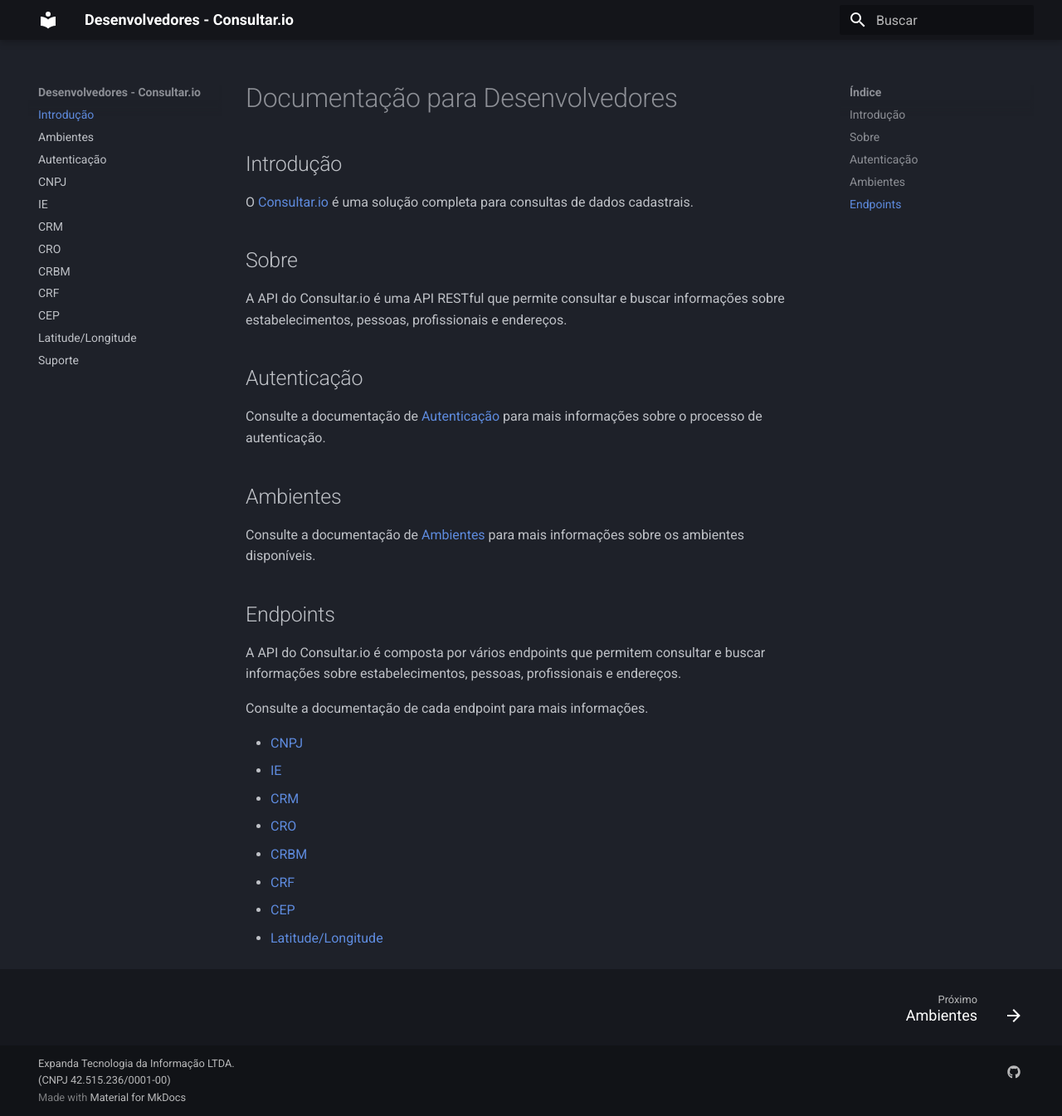
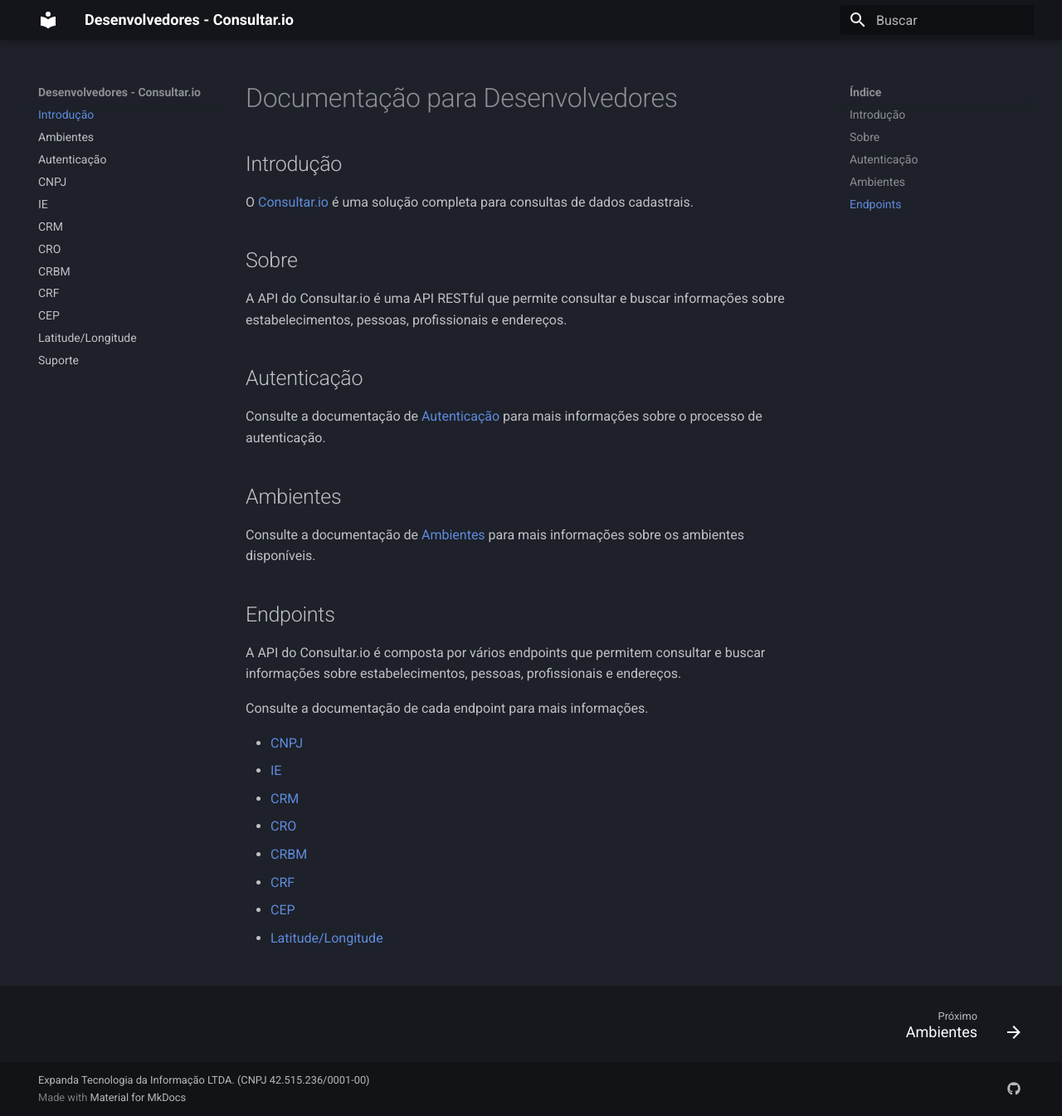
Before and after one commit to consultar-io/doc, an MkDocs documentation site: the page built from docs/index.md, in a window 1280 px wide and 1345 px high. Shown: the whole window at 83% size. Built offline with MkDocs 1.6.1 and Material for MkDocs 9.7.7, drawn with Linux system fonts in a browser that asks for light colours.

```diff
--- a/mkdocs.yml
+++ b/mkdocs.yml
@@ -57,4 +57,4 @@ extra:
     provider: custom
     property: phc_Q7stlDDd5WU2m3lf8F1oiYyd5XPf3ggtnSYT6up6VlA
     host: https://us.i.posthog.com
-copyright: Expanda Tecnologia da Informação LTDA.<br>(CNPJ 42.515.236/0001-00)
+copyright: <span>Expanda Tecnologia da Informação LTDA.</span> <span>(CNPJ 42.515.236/0001-00)</span>
```
